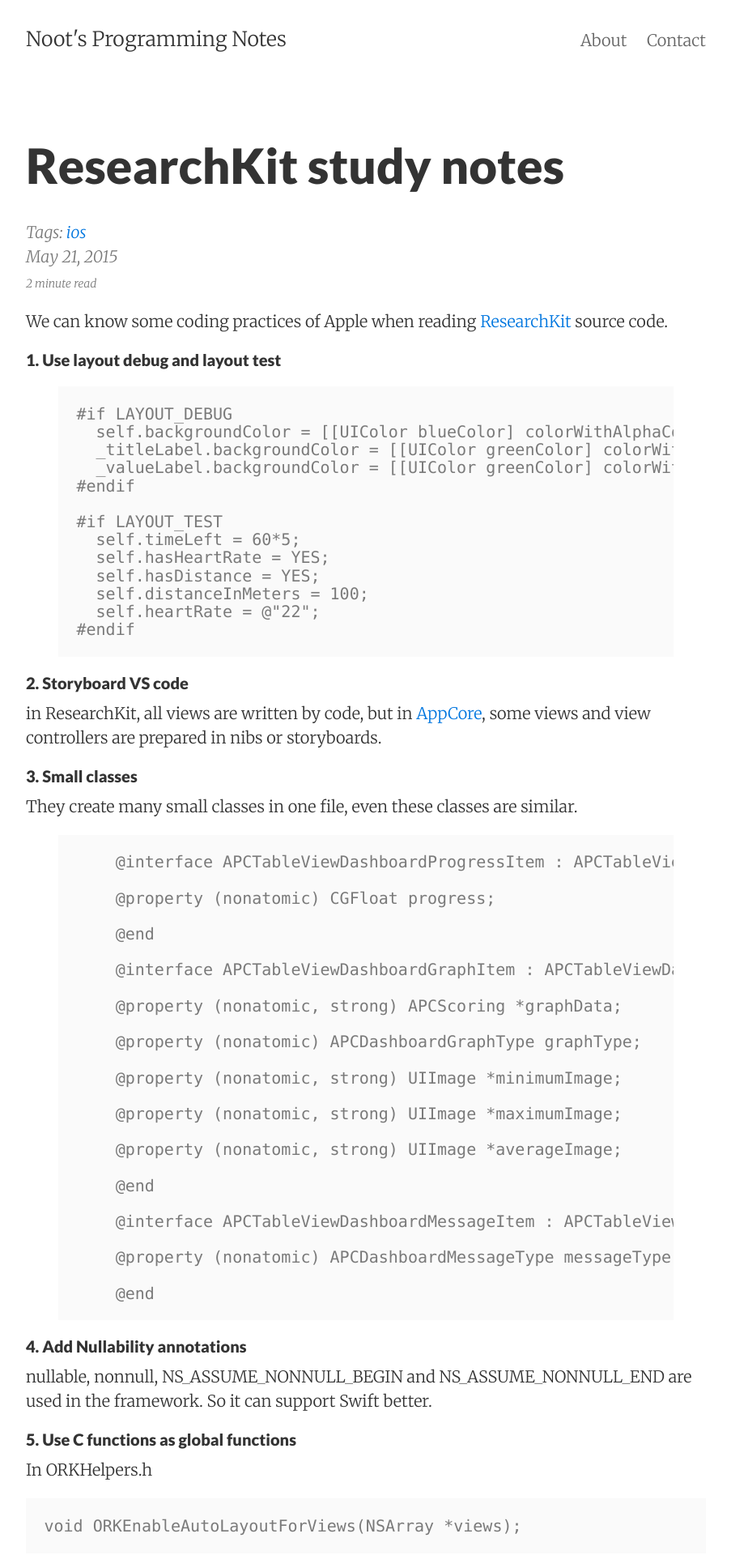
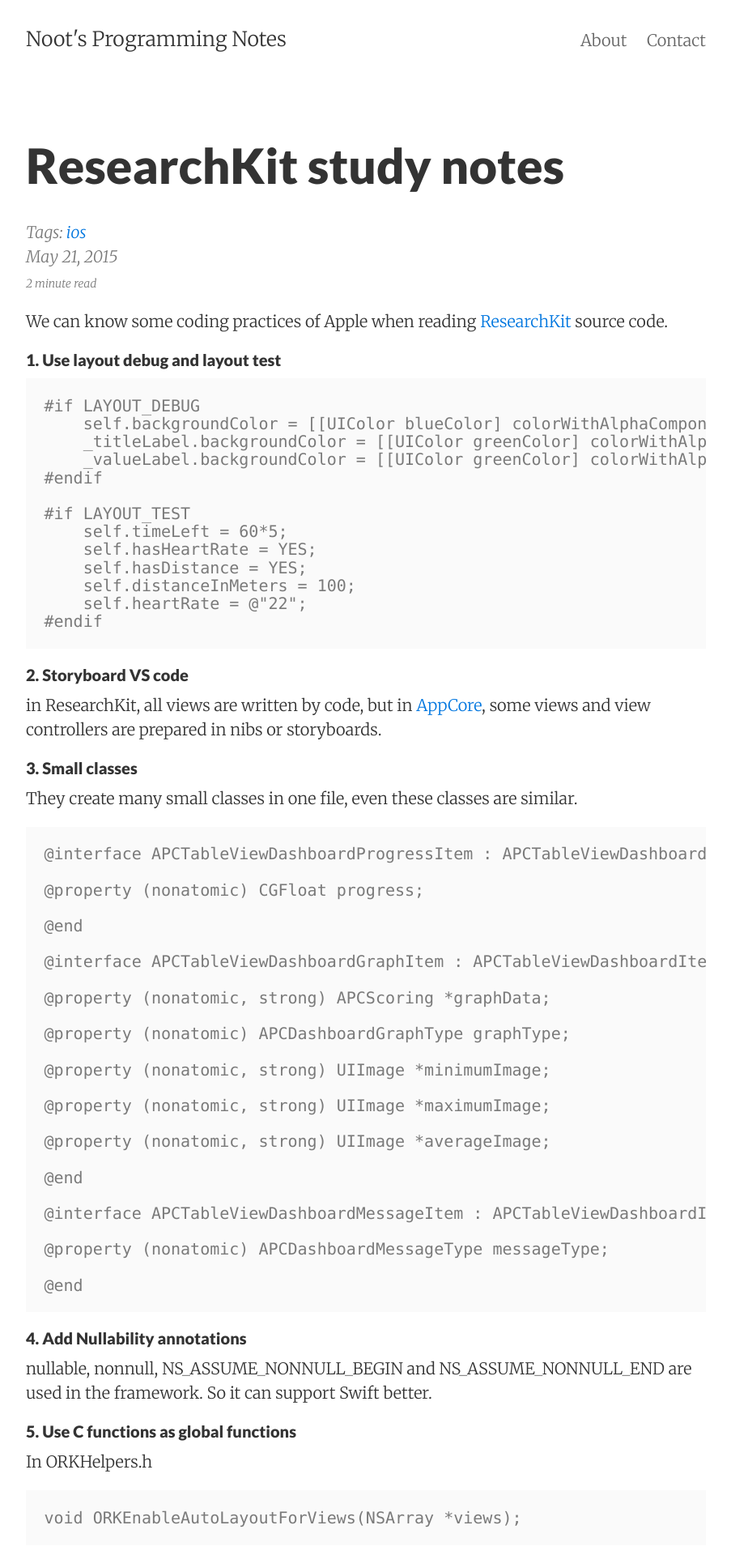
Before and after one commit to nootfly/noot.github.io, a Jekyll site: the page built from _posts/2015-05-20-ResearchKit-study-notes.md, in a window 1280 px wide. Shown: the top 1920 px of the page at 81% size, without its empty margins (188-1091 px from the left). Built offline with Jekyll 4.4.1, drawn with Linux system fonts in a browser that asks for light colours.

Commit message:
rollback

```diff
--- a/_posts/2015-05-20-ResearchKit-study-notes.md
+++ b/_posts/2015-05-20-ResearchKit-study-notes.md
@@ -10,21 +10,19 @@
 
 #### 1. Use layout debug and layout test
 
-{% highlight objective c lineanchors %}
-#if LAYOUT_DEBUG
-  self.backgroundColor = [[UIColor blueColor] colorWithAlphaComponent:0.2];
-  _titleLabel.backgroundColor = [[UIColor greenColor] colorWithAlphaComponent:0.2];
-  _valueLabel.backgroundColor = [[UIColor greenColor] colorWithAlphaComponent:0.2];
-#endif
+    #if LAYOUT_DEBUG
+        self.backgroundColor = [[UIColor blueColor] colorWithAlphaComponent:0.2];
+        _titleLabel.backgroundColor = [[UIColor greenColor] colorWithAlphaComponent:0.2];
+        _valueLabel.backgroundColor = [[UIColor greenColor] colorWithAlphaComponent:0.2];
+    #endif
 
-#if LAYOUT_TEST
-  self.timeLeft = 60*5;
-  self.hasHeartRate = YES;
-  self.hasDistance = YES;
-  self.distanceInMeters = 100;
-  self.heartRate = @"22";
-#endif
-{% endhighlight %}
+    #if LAYOUT_TEST
+        self.timeLeft = 60*5;
+        self.hasHeartRate = YES;
+        self.hasDistance = YES;
+        self.distanceInMeters = 100;
+        self.heartRate = @"22";
+    #endif
 
 #### 2. Storyboard VS code
 in ResearchKit, all views are written by code, but in [AppCore](https://github.com/ResearchKit/AppCore), some views and view controllers are prepared in nibs or storyboards.
@@ -32,7 +30,6 @@
 #### 3. Small classes
 They create many small classes in one file, even these classes are similar.
 
-{% highlight objective c lineanchors %}
     @interface APCTableViewDashboardProgressItem : APCTableViewDashboardItem
 
     @property (nonatomic) CGFloat progress;
@@ -58,7 +55,6 @@
     @property (nonatomic) APCDashboardMessageType messageType;
 
     @end
-{% endhighlight %}
 
 #### 4. Add Nullability annotations
 nullable, nonnull, NS_ASSUME_NONNULL_BEGIN and NS_ASSUME_NONNULL_END are used in the framework. So it can support Swift better.
@@ -69,13 +65,13 @@
     void ORKEnableAutoLayoutForViews(NSArray *views);
 
 In ORKHelpers.m
-{% highlight objective c lineanchors %}
+
     void ORKEnableAutoLayoutForViews(NSArray *views) {
     [views enumerateObjectsUsingBlock:^(id obj, NSUInteger idx, BOOL *stop) {
         [(UIView *)obj setTranslatesAutoresizingMaskIntoConstraints:NO];
     }];
     }
-{% endhighlight %}
+
 #### 6. Add UIContentSizeCategoryDidChangeNotification to labels and text fields
 
     - (void)init_ORKAnswerTextField {
```
